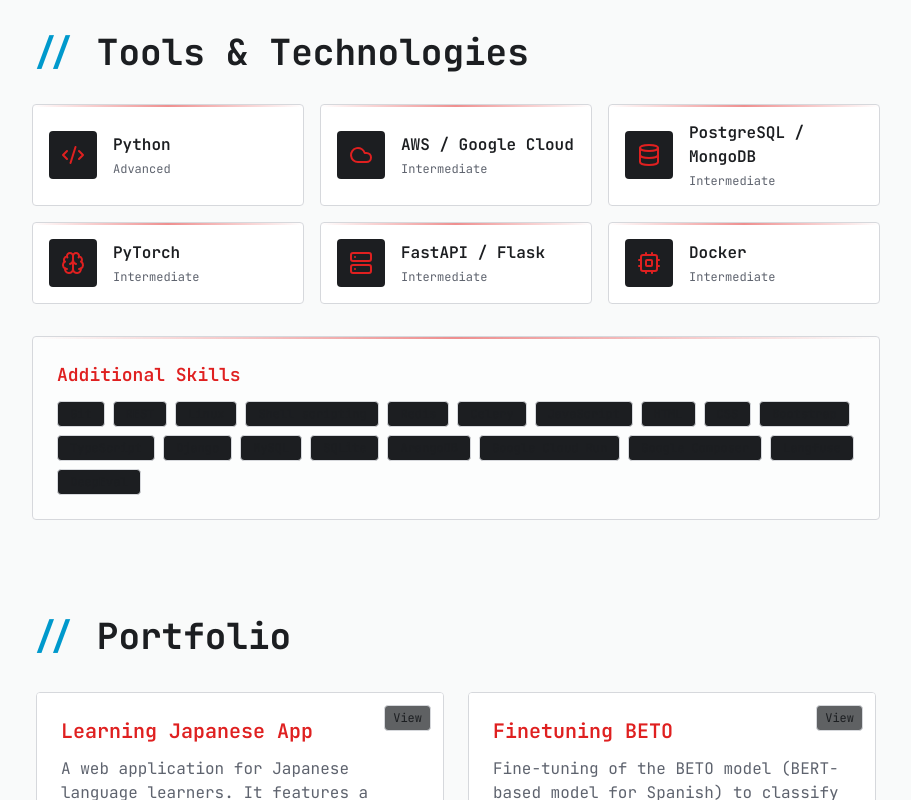
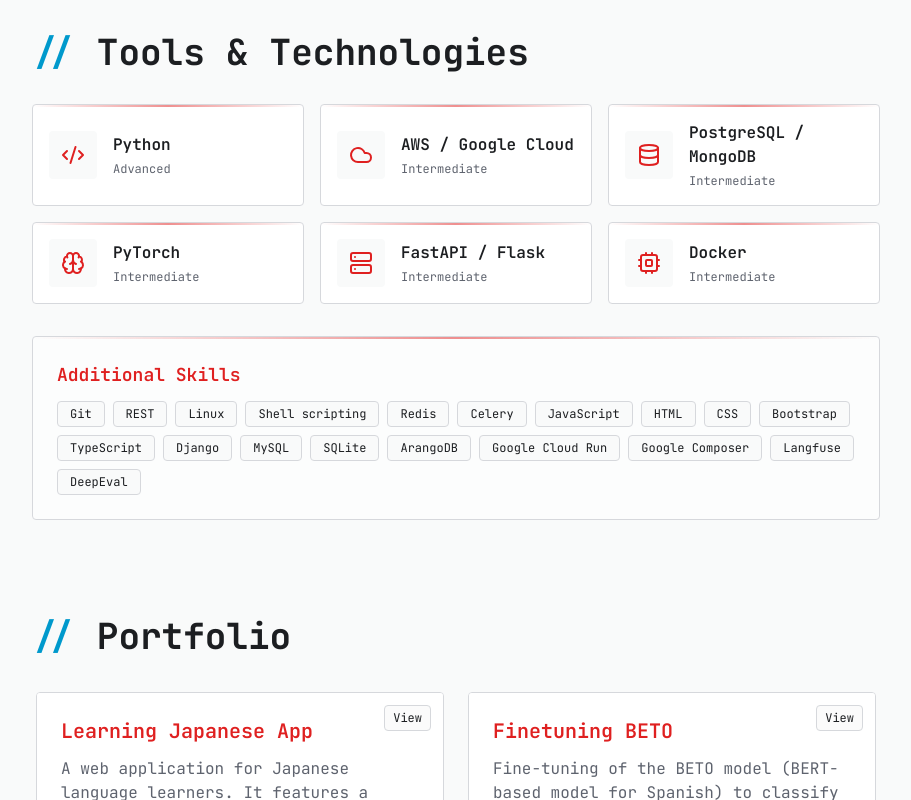
Before and after one commit to mbflores3/mbflores3.github.io, a React (Vite) app: page / in a window 1280 px wide. Shown: the part 2580-3380 px from the top of the page, without its empty margins (184-1095 px from the left). Built offline with nearby package versions, Linux system fonts and the light colour scheme.

Commit message:
Update index.css

```diff
--- a/src/index.css
+++ b/src/index.css
@@ -24,8 +24,8 @@ All colors MUST be HSL.
     --primary-glow: 0 75% 65%;
 
     /* Light Secondary */
-    --secondary: 220 8% 12%;
-    --secondary-foreground: 220 10% 98%;
+    --secondary: 220 10% 98%;
+    --secondary-foreground: 220 8% 12%;
 
     /* Muted Grays */
     --muted: 220 10% 92%;
```
